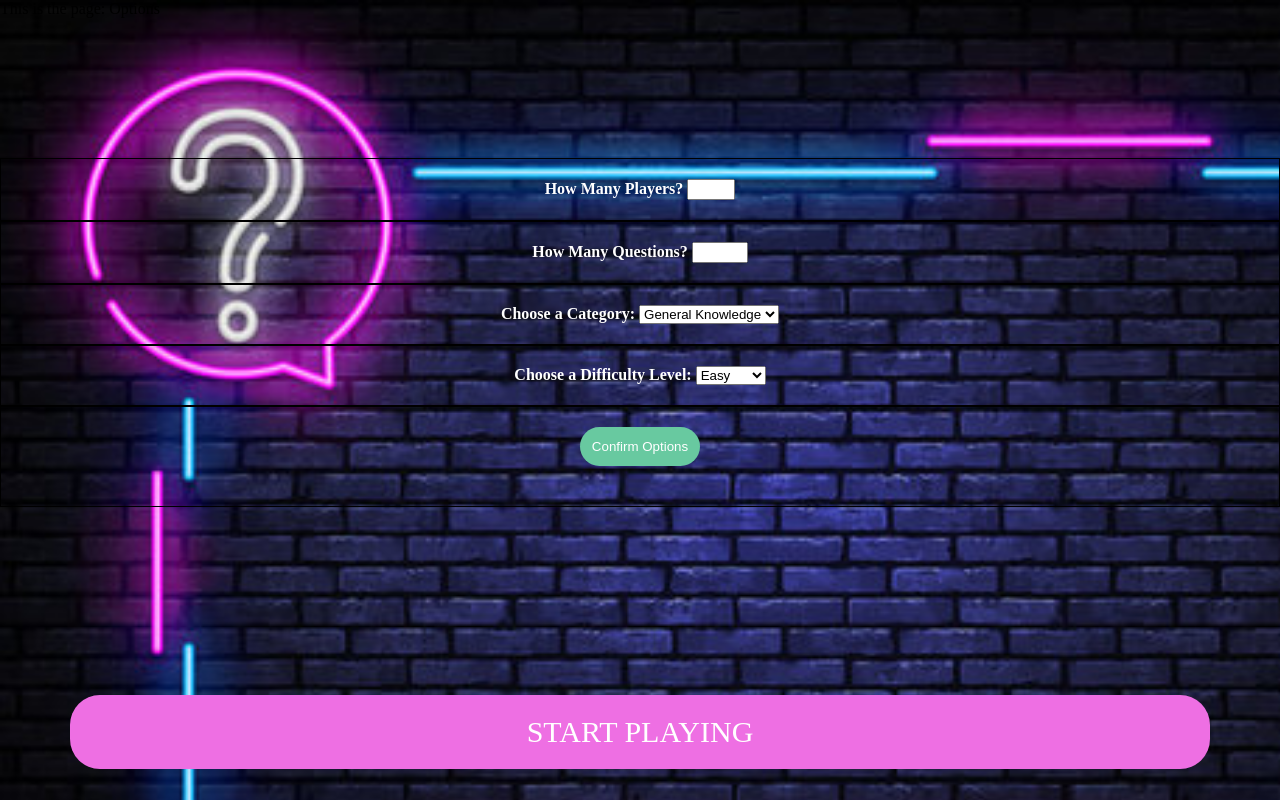
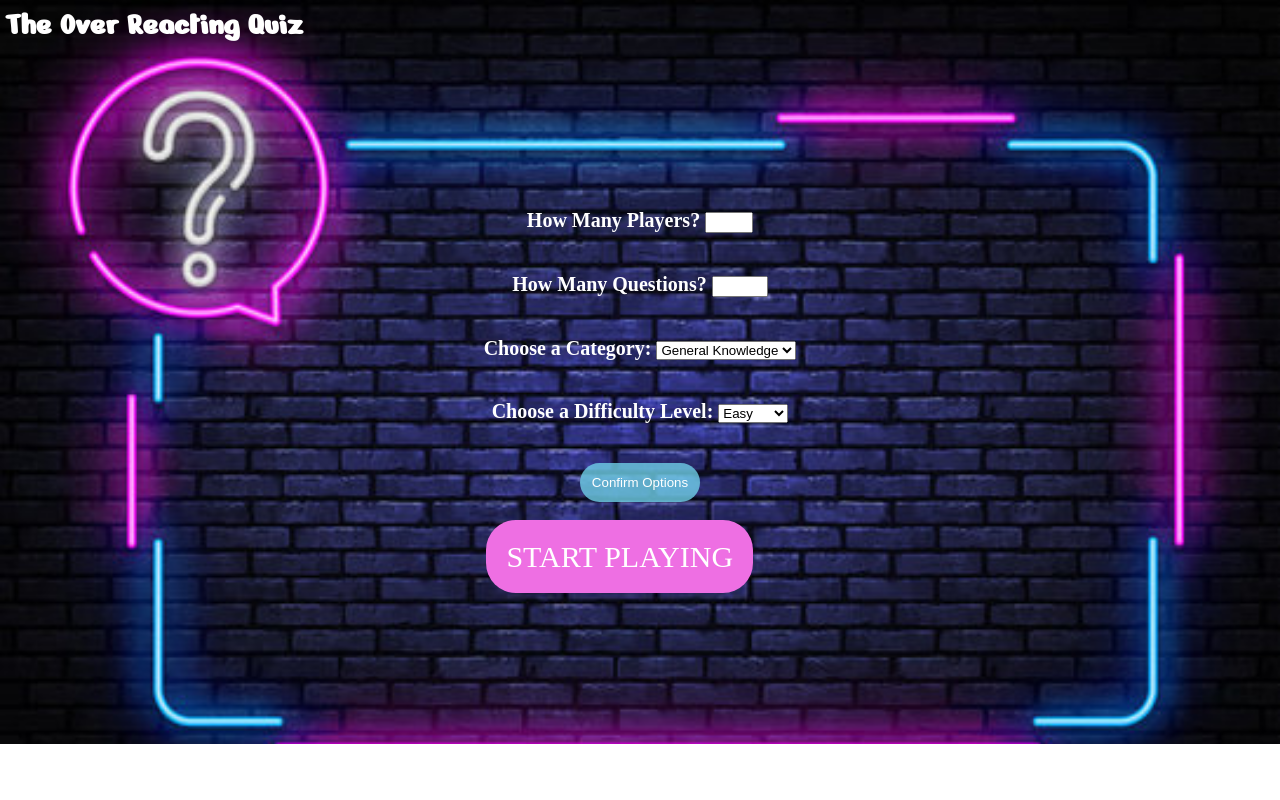
Before and after one commit to OVacaru/OverReacting_Quiz, a React app: page /options in a window 1280 px wide. Shown: the top 800 px of the page. Built offline with nearby package versions, Linux system fonts and the light colour scheme.

Commit message:
add styling to background, buttons and options

```diff
--- a/src/Pages/Home/index.js
+++ b/src/Pages/Home/index.js
@@ -23,7 +23,7 @@ class Home extends Component {
                 <h1> The Over Reacting Quiz </h1>
 
                 {/* <button id="startBtn">  */}
-                <Link to='/options' className="startBtn"> Start </Link>
+                <Link to='/options' className="startBtn"> START </Link>
                 {/* </button> */}
                 <div className="rules">
                 <button id="rulesBtn" onClick={this.togglePopup.bind(this)}> Rules</button>
--- a/src/Pages/Home/style.css
+++ b/src/Pages/Home/style.css
@@ -11,13 +11,14 @@
     background-repeat: no-repeat;
     background-size: cover;
     align-items: center;
-    padding-bottom: 70px;
+    padding-bottom: 150px;
 }
 
 h1 {
     font-family: 'Nerko One', Verdana, Arial;
     color: white;
     padding: 5px;
+    margin-left: 0
 }
 
 .startBtn {
@@ -28,9 +29,8 @@ h1 {
     font-size: 20px;
     border-radius: 20%;
     text-decoration: none;
-    margin: 70px;
-    margin-top: 170px;
-    /* background-color: rgba(124, 116, 116, 0.781); */
+    width: 300px;
+    margin-top: 250px;
     border-style: none;
     color: white;
 }
@@ -49,10 +49,12 @@ h1 {
     padding: 20px;
     background-color: rgba(113, 210, 235, 0.781);
     color: white;
-    margin: 80px;
+    margin-top: 90px;
     font-size: 20px;
-    border-radius: 40%;
+    border-radius: 30%;
     border-style: none;
+    width: 150px;
+    margin-left: 44%;
 }
 
 #rulesBtn:hover {
--- a/src/Pages/Options/index.js
+++ b/src/Pages/Options/index.js
@@ -24,7 +24,7 @@ class Options extends Component {
     render() {
         return (
         <div id="optionPage">
-            <p>This is the page: Options</p>
+            <h1> The Over Reacting Quiz </h1>
             <div id="optionsForm">
             <form onSubmit={this.handleSubmit}>
                 <div className="formLine">
--- a/src/Pages/Options/style.css
+++ b/src/Pages/Options/style.css
@@ -1,10 +1,10 @@
 * {
     box-sizing: border-box;
-    margin: 0;
+    margin: auto;
 }
 
 #optionPage {
-    display: grid;
+    /* display: grid; */
     background-image: url("background.jpg");
     background-repeat: no-repeat;
     background-size: cover;
@@ -15,17 +15,12 @@
     margin-top: 140px;
 }
 
-/* .optionsDiv {
-    text-align: center;
-} */
-
 .optionsBtn {
     padding: 12px;
-    background-color: rgb(104, 201, 160);
+    background-color: rgba(113, 210, 235, 0.781);
     border-radius: 30px;
     border-style: none;
     color: white;
-    margin-bottom: 20px;
 }
 
 .optionsBtn:hover {
@@ -45,6 +40,7 @@
     text-decoration: none;
     text-align: center;
     font-size: 30px;
+    margin-left: 38%;
 }
 
 .startBtn:hover {
@@ -52,10 +48,10 @@
 }
 
 .formLine {
-    border: 1px solid black;
     padding: 20px;
     text-align: center;
     color: white;
     font-weight: bold;
     padding: 20px;
+    font-size: 20px;
 }
```
